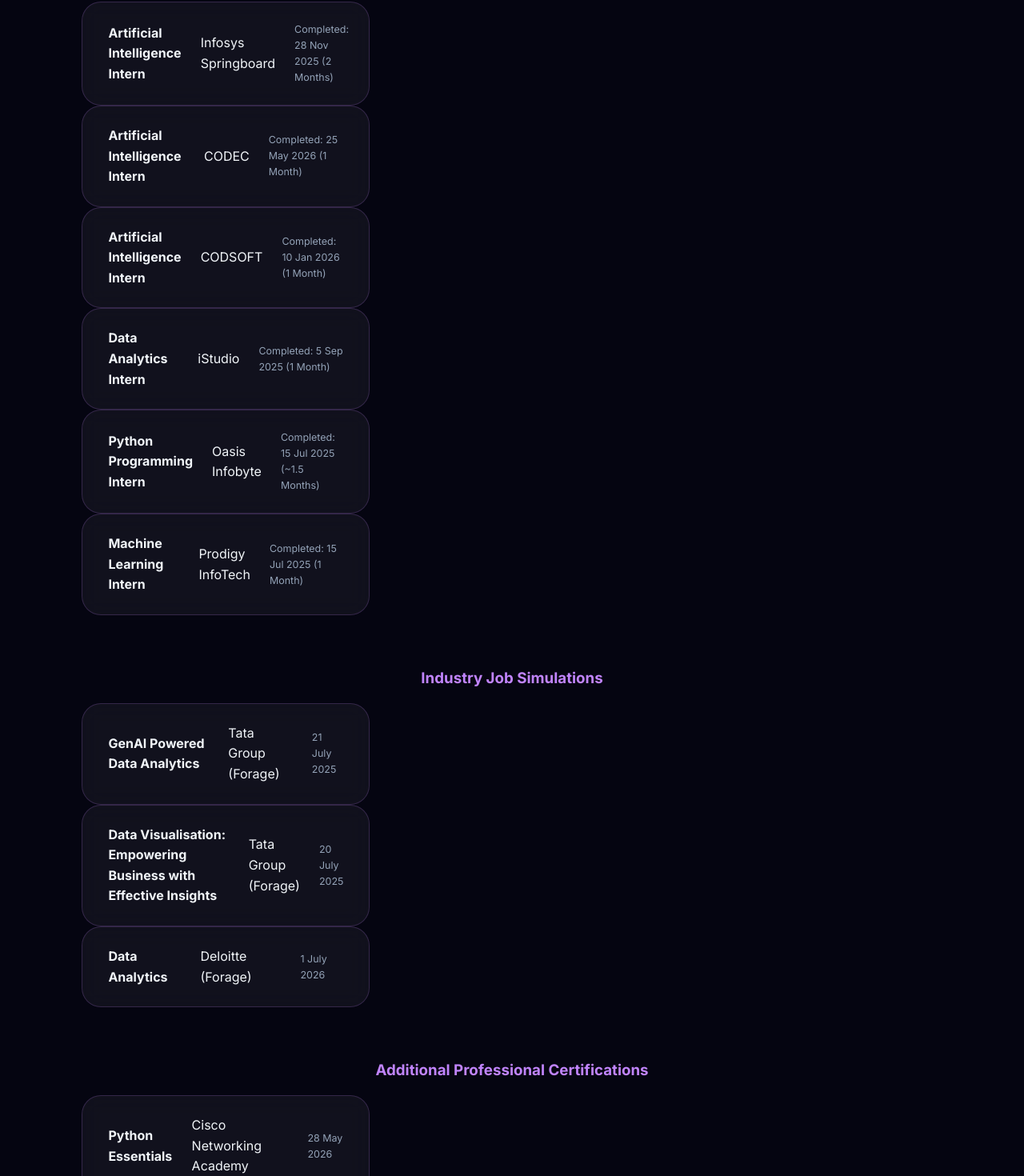
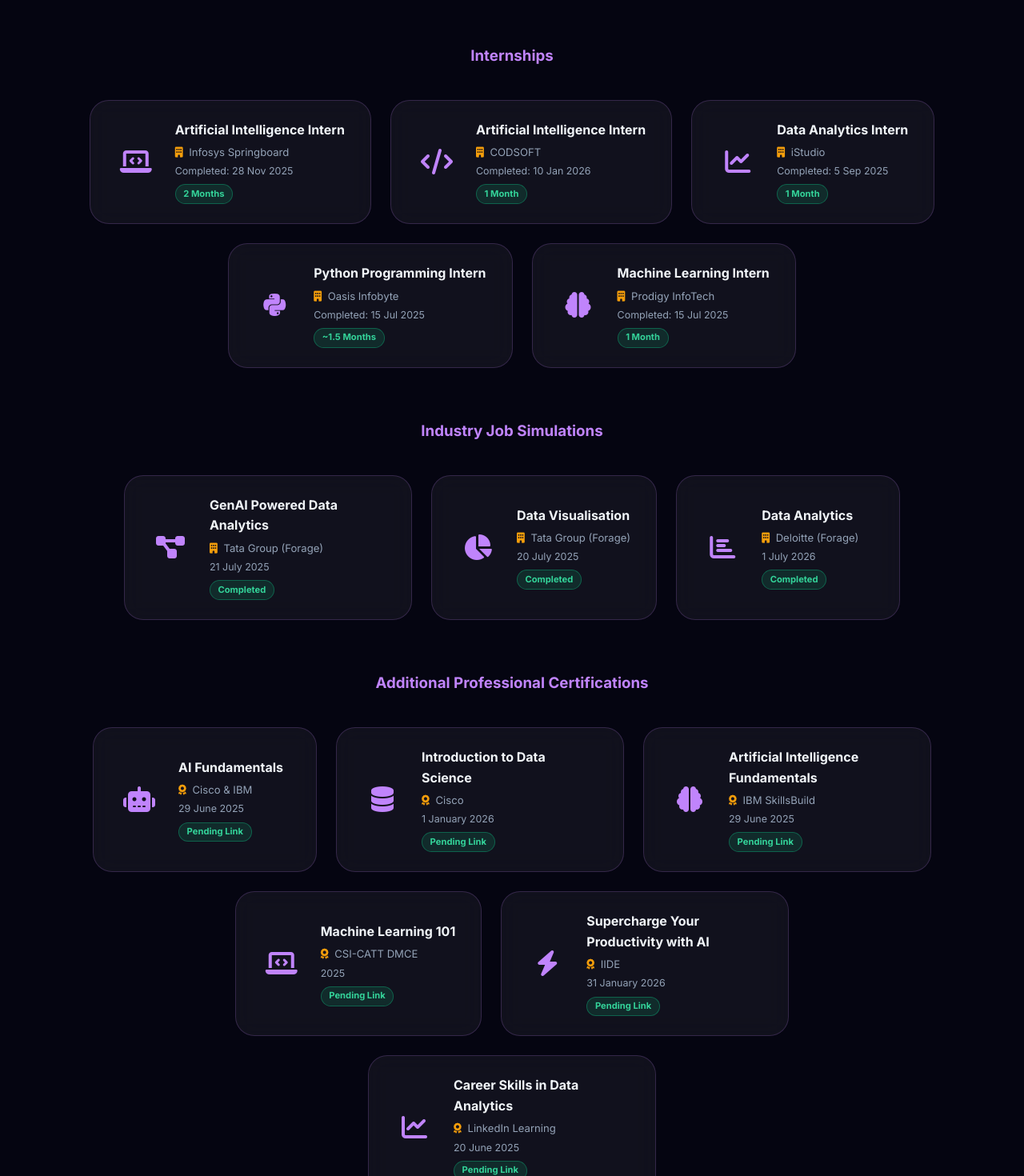
Before and after one commit to Urmila1945/Portfolio, a React (Vite) app in the folder frontend/: page /certificates in a window 1280 px wide. Shown: the part 1234-2704 px from the top of the page at 80% size. Built offline with nearby package versions, Linux system fonts and the light colour scheme.

Commit message:
Convert all certificates to card-container style and remove duplicates

```diff
--- a/frontend/src/pages/Certificates.jsx
+++ b/frontend/src/pages/Certificates.jsx
@@ -2,13 +2,16 @@
 
 function Certificates() {
   return (
-    <main style={{'padding-top': '90px', 'min-height': '80vh'}}>
-<section style={{'padding': '60px 8%', 'text-align': 'center'}}>
-<h1 className="section-title reveal">Certificates</h1>
+    <main style={{paddingTop: '90px', minHeight: '80vh'}}>
+<section style={{padding: '60px 8%', textAlign: 'center'}}>
+<h1 className="section-title reveal">Certificates &amp; Experience</h1>
 <span className="section-accent reveal"></span>
-<p className="section-subtitle reveal">Verified achievements and professional credentials.</p>
+<p className="section-subtitle reveal">Verified achievements, internships, and professional credentials.</p>
+
+<h3 className="reveal" style={{ color: 'var(--accent-1)', textAlign: 'center', margin: '2rem 0 1rem' }}>Primary Certifications</h3>
 <div className="card-container stagger-children">
-<a className="cert-card reveal" href="https://drive.google.com/file/d/1VaBkfd7n5sJRmlm96AxByDEzJOTNtuk7/view?usp=sharing" target="_blank">
+  {/* The 8 original certificates */}
+  <a className="cert-card reveal" href="https://drive.google.com/file/d/1VaBkfd7n5sJRmlm96AxByDEzJOTNtuk7/view?usp=sharing" target="_blank" rel="noreferrer">
     <div className="cert-icon"><i className="fab fa-python"></i></div>
     <div className="cert-body">
       <h3>Python Internship</h3>
@@ -17,7 +20,7 @@
       <span className="cert-badge">Verified</span>
     </div>
   </a>
-<a className="cert-card reveal" href="https://drive.google.com/file/d/1RLMYuqdxCxGfLExwrKlqPTavtnO2goci/view?usp=sharing" target="_blank">
+  <a className="cert-card reveal" href="https://drive.google.com/file/d/1RLMYuqdxCxGfLExwrKlqPTavtnO2goci/view?usp=sharing" target="_blank" rel="noreferrer">
     <div className="cert-icon"><i className="fas fa-robot"></i></div>
     <div className="cert-body">
       <h3>AI Internship</h3>
@@ -26,7 +29,7 @@
       <span className="cert-badge">Verified</span>
     </div>
   </a>
-<a className="cert-card reveal" href="https://drive.google.com/file/d/15_d49O42m3W519Y9nSisuPxu33zsvksE/view?usp=sharing" target="_blank">
+  <a className="cert-card reveal" href="https://drive.google.com/file/d/15_d49O42m3W519Y9nSisuPxu33zsvksE/view?usp=sharing" target="_blank" rel="noreferrer">
     <div className="cert-icon"><i className="fas fa-cloud"></i></div>
     <div className="cert-body">
       <h3>Cloud Computing</h3>
@@ -35,7 +38,7 @@
       <span className="cert-badge">Verified</span>
     </div>
   </a>
-<a className="cert-card reveal" href="https://drive.google.com/file/d/1DC5oCv7o-JPAgeJ7QjecgLSdGFhlcwXS/view?usp=sharing" target="_blank">
+  <a className="cert-card reveal" href="https://drive.google.com/file/d/1DC5oCv7o-JPAgeJ7QjecgLSdGFhlcwXS/view?usp=sharing" target="_blank" rel="noreferrer">
     <div className="cert-icon"><i className="fas fa-brain"></i></div>
     <div className="cert-body">
       <h3>Certification in Learn Generative AI</h3>
@@ -44,7 +47,7 @@
       <span className="cert-badge">Verified</span>
     </div>
   </a>
-<a className="cert-card reveal" href="https://drive.google.com/file/d/1NK6puLxXcDQWwXlANhGrSxuA6rKBH8z3/view?usp=sharing" target="_blank">
+  <a className="cert-card reveal" href="https://drive.google.com/file/d/1NK6puLxXcDQWwXlANhGrSxuA6rKBH8z3/view?usp=sharing" target="_blank" rel="noreferrer">
     <div className="cert-icon"><i className="fas fa-briefcase"></i></div>
     <div className="cert-body">
       <h3>TCS iON Career Edge – Young Professional</h3>
@@ -53,7 +56,7 @@
       <span className="cert-badge">Verified</span>
     </div>
   </a>
-<a className="cert-card reveal" href="https://drive.google.com/file/d/1j0JV_mKhd5udQh0pzIBqHxKaOu92IDVc/view?usp=sharing" target="_blank">
+  <a className="cert-card reveal" href="https://drive.google.com/file/d/1j0JV_mKhd5udQh0pzIBqHxKaOu92IDVc/view?usp=sharing" target="_blank" rel="noreferrer">
     <div className="cert-icon"><i className="fas fa-network-wired"></i></div>
     <div className="cert-body">
       <h3>Python Essentials 1</h3>
@@ -62,7 +65,7 @@
       <span className="cert-badge">Verified</span>
     </div>
   </a>
-<a className="cert-card reveal" href="https://drive.google.com/file/d/1-uO3K1jOz0kwvX_LABDSkcHZI9ZRGUOZ/view?usp=sharing" target="_blank">
+  <a className="cert-card reveal" href="https://drive.google.com/file/d/1-uO3K1jOz0kwvX_LABDSkcHZI9ZRGUOZ/view?usp=sharing" target="_blank" rel="noreferrer">
     <div className="cert-icon"><i className="fab fa-aws"></i></div>
     <div className="cert-body">
       <h3>AWS Cloud Practitioner Essentials</h3>
@@ -71,7 +74,7 @@
       <span className="cert-badge">Verified</span>
     </div>
   </a>
-<a className="cert-card reveal" href="https://drive.google.com/file/d/1nhDgT3DNeYRXaG9kGGL7EtZMMPGjdkBo/view?usp=sharing" target="_blank">
+  <a className="cert-card reveal" href="https://drive.google.com/file/d/1nhDgT3DNeYRXaG9kGGL7EtZMMPGjdkBo/view?usp=sharing" target="_blank" rel="noreferrer">
     <div className="cert-icon"><i className="fas fa-trophy"></i></div>
     <div className="cert-body">
       <h3>Hackathon Participation</h3>
@@ -81,158 +84,255 @@
     </div>
   </a>
 </div>
+
 <h3 className="reveal" style={{ color: 'var(--accent-1)', textAlign: 'center', margin: '4rem 0 1rem' }}>Internships</h3>
-<div className="cert-grid stagger-children">
-  <div className="cert-card reveal">
-    <h4>Artificial Intelligence Intern</h4>
-    <p>Infosys Springboard</p>
-    <div className="cert-date">Completed: 28 Nov 2025 (2 Months)</div>
+<div className="card-container stagger-children">
+  <a className="cert-card reveal" href="#" target="_blank" rel="noreferrer">
+    <div className="cert-icon"><i className="fas fa-laptop-code"></i></div>
+    <div className="cert-body">
+      <h3>Artificial Intelligence Intern</h3>
+      <p className="cert-issuer"><i className="fas fa-building"></i> Infosys Springboard</p>
+      <p className="cert-date">Completed: 28 Nov 2025</p>
+      <span className="cert-badge">2 Months</span>
     </div>
-  <div className="cert-card reveal">
-    <h4>Artificial Intelligence Intern</h4>
-    <p>CODEC</p>
-    <div className="cert-date">Completed: 25 May 2026 (1 Month)</div>
+  </a>
+  <a className="cert-card reveal" href="#" target="_blank" rel="noreferrer">
+    <div className="cert-icon"><i className="fas fa-code"></i></div>
+    <div className="cert-body">
+      <h3>Artificial Intelligence Intern</h3>
+      <p className="cert-issuer"><i className="fas fa-building"></i> CODSOFT</p>
+      <p className="cert-date">Completed: 10 Jan 2026</p>
+      <span className="cert-badge">1 Month</span>
     </div>
-  <div className="cert-card reveal">
-    <h4>Artificial Intelligence Intern</h4>
-    <p>CODSOFT</p>
-    <div className="cert-date">Completed: 10 Jan 2026 (1 Month)</div>
+  </a>
+  <a className="cert-card reveal" href="#" target="_blank" rel="noreferrer">
+    <div className="cert-icon"><i className="fas fa-chart-line"></i></div>
+    <div className="cert-body">
+      <h3>Data Analytics Intern</h3>
+      <p className="cert-issuer"><i className="fas fa-building"></i> iStudio</p>
+      <p className="cert-date">Completed: 5 Sep 2025</p>
+      <span className="cert-badge">1 Month</span>
     </div>
-  <div className="cert-card reveal">
-    <h4>Data Analytics Intern</h4>
-    <p>iStudio</p>
-    <div className="cert-date">Completed: 5 Sep 2025 (1 Month)</div>
+  </a>
+  <a className="cert-card reveal" href="#" target="_blank" rel="noreferrer">
+    <div className="cert-icon"><i className="fab fa-python"></i></div>
+    <div className="cert-body">
+      <h3>Python Programming Intern</h3>
+      <p className="cert-issuer"><i className="fas fa-building"></i> Oasis Infobyte</p>
+      <p className="cert-date">Completed: 15 Jul 2025</p>
+      <span className="cert-badge">~1.5 Months</span>
     </div>
-  <div className="cert-card reveal">
-    <h4>Python Programming Intern</h4>
-    <p>Oasis Infobyte</p>
-    <div className="cert-date">Completed: 15 Jul 2025 (~1.5 Months)</div>
+  </a>
+  <a className="cert-card reveal" href="#" target="_blank" rel="noreferrer">
+    <div className="cert-icon"><i className="fas fa-brain"></i></div>
+    <div className="cert-body">
+      <h3>Machine Learning Intern</h3>
+      <p className="cert-issuer"><i className="fas fa-building"></i> Prodigy InfoTech</p>
+      <p className="cert-date">Completed: 15 Jul 2025</p>
+      <span className="cert-badge">1 Month</span>
     </div>
-  <div className="cert-card reveal">
-    <h4>Machine Learning Intern</h4>
-    <p>Prodigy InfoTech</p>
-    <div className="cert-date">Completed: 15 Jul 2025 (1 Month)</div>
-  </div>
+  </a>
 </div>
 
 <h3 className="reveal" style={{ color: 'var(--accent-1)', textAlign: 'center', margin: '4rem 0 1rem' }}>Industry Job Simulations</h3>
-<div className="cert-grid stagger-children">
-  <div className="cert-card reveal">
-    <h4>GenAI Powered Data Analytics</h4>
-    <p>Tata Group (Forage)</p>
-    <div className="cert-date">21 July 2025</div>
+<div className="card-container stagger-children">
+  <a className="cert-card reveal" href="#" target="_blank" rel="noreferrer">
+    <div className="cert-icon"><i className="fas fa-project-diagram"></i></div>
+    <div className="cert-body">
+      <h3>GenAI Powered Data Analytics</h3>
+      <p className="cert-issuer"><i className="fas fa-building"></i> Tata Group (Forage)</p>
+      <p className="cert-date">21 July 2025</p>
+      <span className="cert-badge">Completed</span>
     </div>
-  <div className="cert-card reveal">
-    <h4>Data Visualisation: Empowering Business with Effective Insights</h4>
-    <p>Tata Group (Forage)</p>
-    <div className="cert-date">20 July 2025</div>
+  </a>
+  <a className="cert-card reveal" href="#" target="_blank" rel="noreferrer">
+    <div className="cert-icon"><i className="fas fa-chart-pie"></i></div>
+    <div className="cert-body">
+      <h3>Data Visualisation</h3>
+      <p className="cert-issuer"><i className="fas fa-building"></i> Tata Group (Forage)</p>
+      <p className="cert-date">20 July 2025</p>
+      <span className="cert-badge">Completed</span>
     </div>
-  <div className="cert-card reveal">
-    <h4>Data Analytics</h4>
-    <p>Deloitte (Forage)</p>
-    <div className="cert-date">1 July 2026</div>
+  </a>
+  <a className="cert-card reveal" href="#" target="_blank" rel="noreferrer">
+    <div className="cert-icon"><i className="fas fa-chart-bar"></i></div>
+    <div className="cert-body">
+      <h3>Data Analytics</h3>
+      <p className="cert-issuer"><i className="fas fa-building"></i> Deloitte (Forage)</p>
+      <p className="cert-date">1 July 2026</p>
+      <span className="cert-badge">Completed</span>
     </div>
+  </a>
 </div>
 
 <h3 className="reveal" style={{ color: 'var(--accent-1)', textAlign: 'center', margin: '4rem 0 1rem' }}>Additional Professional Certifications</h3>
-<div className="cert-grid stagger-children">
-  <div className="cert-card reveal">
-    <h4>Python Essentials</h4>
-    <p>Cisco Networking Academy</p>
-    <div className="cert-date">28 May 2026</div>
+<div className="card-container stagger-children">
+  <a className="cert-card reveal" href="#" target="_blank" rel="noreferrer">
+    <div className="cert-icon"><i className="fas fa-robot"></i></div>
+    <div className="cert-body">
+      <h3>AI Fundamentals</h3>
+      <p className="cert-issuer"><i className="fas fa-award"></i> Cisco &amp; IBM</p>
+      <p className="cert-date">29 June 2025</p>
+      <span className="cert-badge">Pending Link</span>
     </div>
-  <div className="cert-card reveal">
-    <h4>AI Fundamentals</h4>
-    <p>Cisco &amp; IBM SkillsBuild</p>
-    <div className="cert-date">29 June 2025</div>
+  </a>
+  <a className="cert-card reveal" href="#" target="_blank" rel="noreferrer">
+    <div className="cert-icon"><i className="fas fa-database"></i></div>
+    <div className="cert-body">
+      <h3>Introduction to Data Science</h3>
+      <p className="cert-issuer"><i className="fas fa-award"></i> Cisco</p>
+      <p className="cert-date">1 January 2026</p>
+      <span className="cert-badge">Pending Link</span>
     </div>
-  <div className="cert-card reveal">
-    <h4>Introduction to Data Science</h4>
-    <p>Cisco Networking Academy</p>
-    <div className="cert-date">1 January 2026</div>
+  </a>
+  <a className="cert-card reveal" href="#" target="_blank" rel="noreferrer">
+    <div className="cert-icon"><i className="fas fa-brain"></i></div>
+    <div className="cert-body">
+      <h3>Artificial Intelligence Fundamentals</h3>
+      <p className="cert-issuer"><i className="fas fa-award"></i> IBM SkillsBuild</p>
+      <p className="cert-date">29 June 2025</p>
+      <span className="cert-badge">Pending Link</span>
     </div>
-  <div className="cert-card reveal">
-    <h4>AWS Cloud Practitioner</h4>
-    <p>AWS</p>
-    <div className="cert-date">17 January 2026</div>
+  </a>
+  <a className="cert-card reveal" href="#" target="_blank" rel="noreferrer">
+    <div className="cert-icon"><i className="fas fa-laptop-code"></i></div>
+    <div className="cert-body">
+      <h3>Machine Learning 101</h3>
+      <p className="cert-issuer"><i className="fas fa-award"></i> CSI-CATT DMCE</p>
+      <p className="cert-date">2025</p>
+      <span className="cert-badge">Pending Link</span>
     </div>
-  <div className="cert-card reveal">
-    <h4>TCS iON Career Edge – Young Professional</h4>
-    <p>TCS iON</p>
-    <div className="cert-date">15 August 2025</div>
+  </a>
+  <a className="cert-card reveal" href="#" target="_blank" rel="noreferrer">
+    <div className="cert-icon"><i className="fas fa-bolt"></i></div>
+    <div className="cert-body">
+      <h3>Supercharge Your Productivity with AI</h3>
+      <p className="cert-issuer"><i className="fas fa-award"></i> IIDE</p>
+      <p className="cert-date">31 January 2026</p>
+      <span className="cert-badge">Pending Link</span>
     </div>
-  <div className="cert-card reveal">
-    <h4>Artificial Intelligence Fundamentals</h4>
-    <p>IBM SkillsBuild</p>
-    <div className="cert-date">29 June 2025</div>
+  </a>
+  <a className="cert-card reveal" href="#" target="_blank" rel="noreferrer">
+    <div className="cert-icon"><i className="fas fa-chart-line"></i></div>
+    <div className="cert-body">
+      <h3>Career Skills in Data Analytics</h3>
+      <p className="cert-issuer"><i className="fas fa-award"></i> LinkedIn Learning</p>
+      <p className="cert-date">20 June 2025</p>
+      <span className="cert-badge">Pending Link</span>
     </div>
-  <div className="cert-card reveal">
-    <h4>Machine Learning 101</h4>
-    <p>CSI-CATT DMCE</p>
-    <div className="cert-date">2025</div>
-  </div>
-  <div className="cert-card reveal">
-    <h4>Supercharge Your Productivity with AI</h4>
-    <p>IIDE</p>
-    <div className="cert-date">31 January 2026</div>
-  </div>
-  <div className="cert-card reveal">
-    <h4>Introduction to Career Skills in Data Analytics</h4>
-    <p>LinkedIn Learning</p>
-    <div className="cert-date">20 June 2025</div>
-  </div>
+  </a>
 </div>
 
 <h3 className="reveal" style={{ color: 'var(--accent-1)', textAlign: 'center', margin: '4rem 0 1rem' }}>Infosys Springboard Certifications</h3>
-<div className="cert-grid stagger-children">
-  <div className="cert-card reveal">
-    <h4>Artificial Intelligence Primer</h4>
-    <div className="cert-date">15 June 2025</div>
+<div className="card-container stagger-children">
+  <a className="cert-card reveal" href="#" target="_blank" rel="noreferrer">
+    <div className="cert-icon"><i className="fas fa-certificate"></i></div>
+    <div className="cert-body">
+      <h3>Artificial Intelligence Primer</h3>
+      <p className="cert-issuer"><i className="fas fa-award"></i> Infosys Springboard</p>
+      <p className="cert-date">15 June 2025</p>
+      <span className="cert-badge">Pending Link</span>
     </div>
-  <div className="cert-card reveal">
-    <h4>Data Science</h4>
-    <div className="cert-date">5 June 2025</div>
+  </a>
+  <a className="cert-card reveal" href="#" target="_blank" rel="noreferrer">
+    <div className="cert-icon"><i className="fas fa-database"></i></div>
+    <div className="cert-body">
+      <h3>Data Science</h3>
+      <p className="cert-issuer"><i className="fas fa-award"></i> Infosys Springboard</p>
+      <p className="cert-date">5 June 2025</p>
+      <span className="cert-badge">Pending Link</span>
     </div>
-  <div className="cert-card reveal">
-    <h4>Deep Learning</h4>
-    <div className="cert-date">8 June 2025</div>
+  </a>
+  <a className="cert-card reveal" href="#" target="_blank" rel="noreferrer">
+    <div className="cert-icon"><i className="fas fa-network-wired"></i></div>
+    <div className="cert-body">
+      <h3>Deep Learning</h3>
+      <p className="cert-issuer"><i className="fas fa-award"></i> Infosys Springboard</p>
+      <p className="cert-date">8 June 2025</p>
+      <span className="cert-badge">Pending Link</span>
     </div>
-  <div className="cert-card reveal">
-    <h4>Deep Learning for Developers</h4>
-    <div className="cert-date">13 June 2025</div>
+  </a>
+  <a className="cert-card reveal" href="#" target="_blank" rel="noreferrer">
+    <div className="cert-icon"><i className="fas fa-code-branch"></i></div>
+    <div className="cert-body">
+      <h3>Deep Learning for Developers</h3>
+      <p className="cert-issuer"><i className="fas fa-award"></i> Infosys Springboard</p>
+      <p className="cert-date">13 June 2025</p>
+      <span className="cert-badge">Pending Link</span>
     </div>
-  <div className="cert-card reveal">
-    <h4>Generative AI</h4>
-    <div className="cert-date">8 June 2025</div>
+  </a>
+  <a className="cert-card reveal" href="#" target="_blank" rel="noreferrer">
+    <div className="cert-icon"><i className="fas fa-magic"></i></div>
+    <div className="cert-body">
+      <h3>Generative AI</h3>
+      <p className="cert-issuer"><i className="fas fa-award"></i> Infosys Springboard</p>
+      <p className="cert-date">8 June 2025</p>
+      <span className="cert-badge">Pending Link</span>
     </div>
-  <div className="cert-card reveal">
-    <h4>Generative Models for Developers</h4>
-    <div className="cert-date">12 June 2025</div>
+  </a>
+  <a className="cert-card reveal" href="#" target="_blank" rel="noreferrer">
+    <div className="cert-icon"><i className="fas fa-layer-group"></i></div>
+    <div className="cert-body">
+      <h3>Generative Models for Developers</h3>
+      <p className="cert-issuer"><i className="fas fa-award"></i> Infosys Springboard</p>
+      <p className="cert-date">12 June 2025</p>
+      <span className="cert-badge">Pending Link</span>
     </div>
-  <div className="cert-card reveal">
-    <h4>Prompt Engineering</h4>
-    <div className="cert-date">8 June 2025</div>
+  </a>
+  <a className="cert-card reveal" href="#" target="_blank" rel="noreferrer">
+    <div className="cert-icon"><i className="fas fa-comment-dots"></i></div>
+    <div className="cert-body">
+      <h3>Prompt Engineering</h3>
+      <p className="cert-issuer"><i className="fas fa-award"></i> Infosys Springboard</p>
+      <p className="cert-date">8 June 2025</p>
+      <span className="cert-badge">Pending Link</span>
     </div>
-  <div className="cert-card reveal">
-    <h4>Natural Language Processing</h4>
-    <div className="cert-date">9 June 2025</div>
+  </a>
+  <a className="cert-card reveal" href="#" target="_blank" rel="noreferrer">
+    <div className="cert-icon"><i className="fas fa-language"></i></div>
+    <div className="cert-body">
+      <h3>Natural Language Processing</h3>
+      <p className="cert-issuer"><i className="fas fa-award"></i> Infosys Springboard</p>
+      <p className="cert-date">9 June 2025</p>
+      <span className="cert-badge">Pending Link</span>
     </div>
-  <div className="cert-card reveal">
-    <h4>Computer Vision 101</h4>
-    <div className="cert-date">9 June 2025</div>
+  </a>
+  <a className="cert-card reveal" href="#" target="_blank" rel="noreferrer">
+    <div className="cert-icon"><i className="fas fa-eye"></i></div>
+    <div className="cert-body">
+      <h3>Computer Vision 101</h3>
+      <p className="cert-issuer"><i className="fas fa-award"></i> Infosys Springboard</p>
+      <p className="cert-date">9 June 2025</p>
+      <span className="cert-badge">Pending Link</span>
     </div>
-  <div className="cert-card reveal">
-    <h4>OpenAI GPT</h4>
-    <div className="cert-date">11 June 2025</div>
+  </a>
+  <a className="cert-card reveal" href="#" target="_blank" rel="noreferrer">
+    <div className="cert-icon"><i className="fas fa-robot"></i></div>
+    <div className="cert-body">
+      <h3>OpenAI GPT</h3>
+      <p className="cert-issuer"><i className="fas fa-award"></i> Infosys Springboard</p>
+      <p className="cert-date">11 June 2025</p>
+      <span className="cert-badge">Pending Link</span>
     </div>
-  <div className="cert-card reveal">
-    <h4>GPT-3</h4>
-    <div className="cert-date">12 June 2025</div>
+  </a>
+  <a className="cert-card reveal" href="#" target="_blank" rel="noreferrer">
+    <div className="cert-icon"><i className="fas fa-microchip"></i></div>
+    <div className="cert-body">
+      <h3>GPT-3</h3>
+      <p className="cert-issuer"><i className="fas fa-award"></i> Infosys Springboard</p>
+      <p className="cert-date">12 June 2025</p>
+      <span className="cert-badge">Pending Link</span>
     </div>
-  <div className="cert-card reveal">
-    <h4>AI</h4>
-    <div className="cert-date">2 June 2025</div>
+  </a>
+  <a className="cert-card reveal" href="#" target="_blank" rel="noreferrer">
+    <div className="cert-icon"><i className="fas fa-brain"></i></div>
+    <div className="cert-body">
+      <h3>AI</h3>
+      <p className="cert-issuer"><i className="fas fa-award"></i> Infosys Springboard</p>
+      <p className="cert-date">2 June 2025</p>
+      <span className="cert-badge">Pending Link</span>
     </div>
+  </a>
 </div>
 
 </section>
```
Lines whose indentation alone changed are shown as unchanged.
